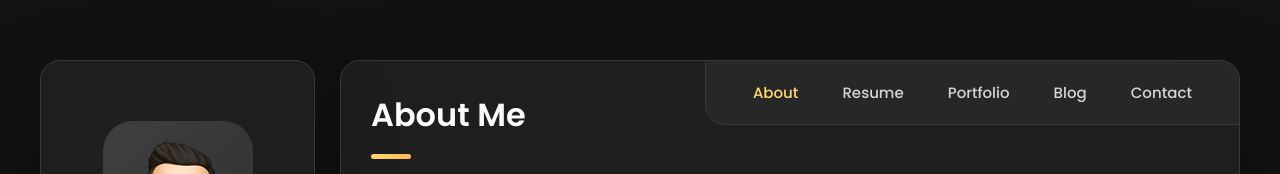
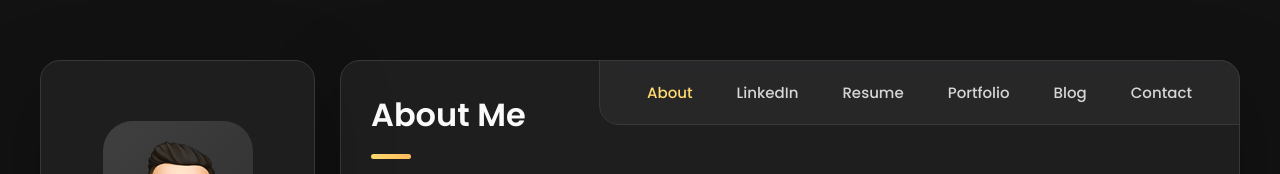
Before and after one commit to Simplyudhay/Portfolio, a plain HTML site: page index.html in a window 1280 px wide. Shown: the top 174 px of the page. Drawn offline with nearby package versions, Linux system fonts and the light colour scheme.

Commit message:
Update index.html

```diff
--- a/index.html
+++ b/index.html
@@ -172,6 +172,11 @@
           <li class="navbar-item">
             <button class="navbar-link  active" data-nav-link>About</button>
           </li>
+
+          <li class="navbar-item">
+            <a href="https://www.linkedin.com/in/simplyudhay/" class="navbar-link" data-nav-link>LinkedIn</a>
+          </li>
+
 
           <li class="navbar-item">
             <button class="navbar-link" data-nav-link>Resume</button>
```
